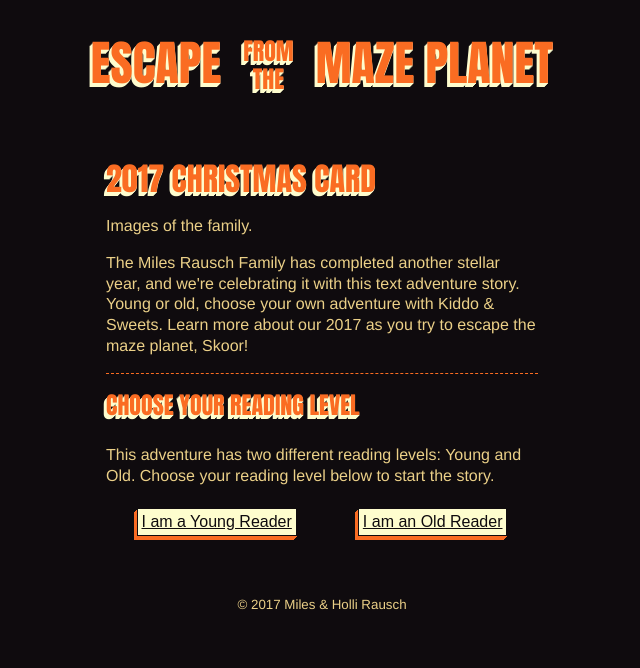
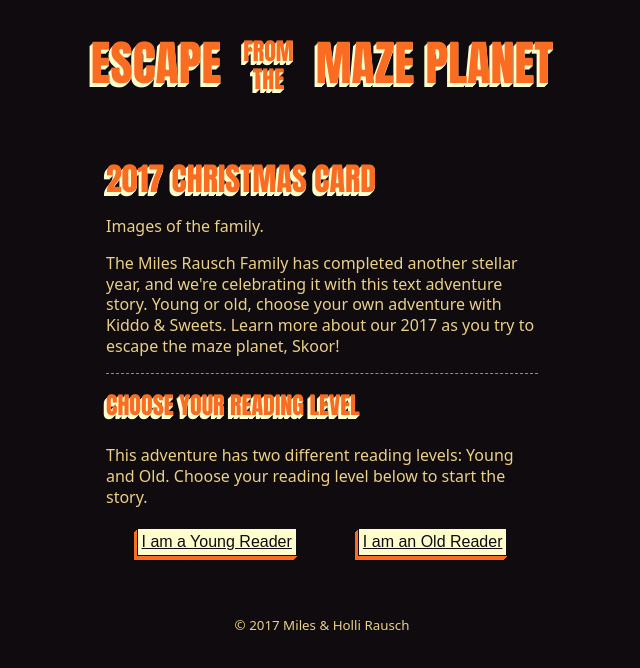
Before and after one commit to awayken/2017-christmas-card, a Nuxt app: page / in a window 1280 px wide. Shown: the top 668 px of the page, without its empty margins (318-958 px from the left). Built offline with nearby package versions, Linux system fonts and the light colour scheme.

Commit message:
Use system-ui for body font

```diff
--- a/assets/app.css
+++ b/assets/app.css
@@ -16,7 +16,7 @@ html,
 body {
   background: var(--color-space);
   color: var(--color-stars);
-  font: 1em/1.3 Helvetica, Arial, sans-serif;
+  font: 1em/1.3 system-ui;
   margin: 0;
 }
 
```
